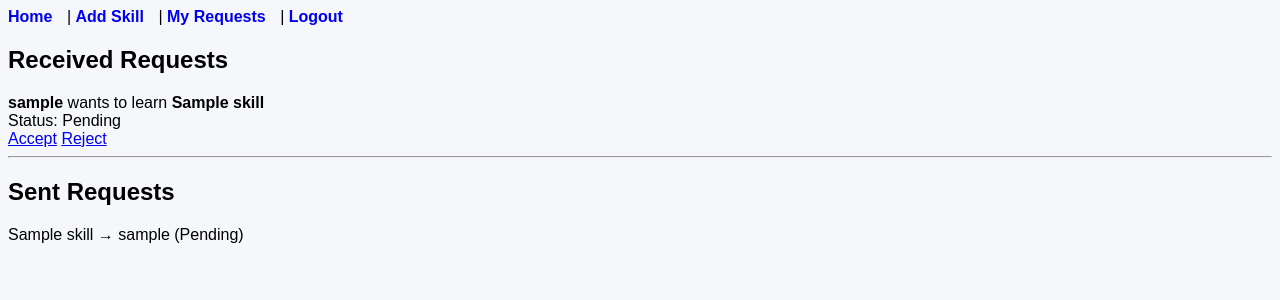
After one commit to amaanarab02/skill-exchange-platform, a Django app: page /my-requests/ in a window 1280 px wide. The commit adds this page. Shown: the top 300 px of the page. Run offline with Django 5.2, Linux system fonts and the light colour scheme; a user stored in the database is signed in; tables that the repository leaves empty hold one stand-in row (values such as "Sample post").

Commit message:
Completed exchange requests, chat, dashboard, and CSS

```diff
--- a/skill_exchange/core/models.py
+++ b/skill_exchange/core/models.py
@@ -16,7 +16,21 @@ class ExchangeRequest(models.Model):
     sender = models.ForeignKey(User, on_delete=models.CASCADE, related_name='sent_requests')
     receiver = models.ForeignKey(User, on_delete=models.CASCADE, related_name='received_requests')
     skill = models.ForeignKey(Skill, on_delete=models.CASCADE)
-    status = models.CharField(max_length=20, default='Pending')
+    status = models.CharField(
+        max_length=20,
+        choices=[
+            ('Pending', 'Pending'),
+            ('Accepted', 'Accepted'),
+            ('Rejected', 'Rejected')
+        ],
+        default='Pending'
+    )
 
     def __str__(self):
         return f"{self.sender} → {self.receiver} ({self.status})"
+
+class Message(models.Model):
+    sender = models.ForeignKey(User, on_delete=models.CASCADE, related_name='sent_messages')
+    receiver = models.ForeignKey(User, on_delete=models.CASCADE, related_name='received_messages')
+    text = models.TextField()
+    timestamp = models.DateTimeField(auto_now_add=True)
--- /dev/null
+++ b/skill_exchange/core/templates/base.html
@@ -0,0 +1,27 @@
+{% load static %}
+<!DOCTYPE html>
+<html>
+<head>
+    <title>{% block title %}Skill Exchange{% endblock %}</title>
+    <link rel="stylesheet" href="{% static 'css/style.css' %}">
+
+</head>
+<body>
+<nav class="mb-4">
+    <a href="{% url 'skill_list' %}">Home</a>
+
+    {% if user.is_authenticated %}
+        | <a href="{% url 'add_skill' %}">Add Skill</a>
+        | <a href="{% url 'my_requests' %}">My Requests</a>
+        | <a href="{% url 'logout' %}">Logout</a>
+    {% else %}
+        | <a href="{% url 'login' %}">Login</a>
+        | <a href="{% url 'register' %}">Register</a>
+    {% endif %}
+</nav>
+
+{% block content %}{% endblock %}
+
+
+</body>
+</html>
--- /dev/null
+++ b/skill_exchange/core/templates/core/my_requests.html
@@ -0,0 +1,33 @@
+{% extends "base.html" %}
+{% block title %}My Requests{% endblock %}
+
+{% block content %}
+<h2>Received Requests</h2>
+
+{% for r in received %}
+<div class="card mb-2">
+    <div class="card-body">
+        <b>{{ r.sender.username }}</b> wants to learn <b>{{ r.skill.name }}</b>
+        <br>Status: {{ r.status }}
+
+        {% if r.status == "Pending" %}
+        <div class="mt-2">
+            <a href="{% url 'update_request' r.id 'accept' %}" class="btn btn-success btn-sm">Accept</a>
+            <a href="{% url 'update_request' r.id 'reject' %}" class="btn btn-danger btn-sm">Reject</a>
+        </div>
+        {% endif %}
+    </div>
+</div>
+{% empty %}
+<p>No requests.</p>
+{% endfor %}
+
+<hr>
+
+<h2>Sent Requests</h2>
+{% for r in sent %}
+<p>{{ r.skill.name }} → {{ r.receiver.username }} ({{ r.status }})</p>
+{% empty %}
+<p>No sent requests.</p>
+{% endfor %}
+{% endblock %}
--- a/skill_exchange/core/urls.py
+++ b/skill_exchange/core/urls.py
@@ -1,9 +1,11 @@
 from django.urls import path
-from .views import skill_list, add_skill, register, send_request
+from .views import skill_list, add_skill, register, send_request,my_requests, update_request
 
 urlpatterns = [
     path('', skill_list, name='skill_list'),
     path('add/', add_skill, name='add_skill'),
     path('accounts/register/', register, name='register'),
     path('request/<int:skill_id>/', send_request, name='send_request'),
+    path('my-requests/', my_requests, name='my_requests'),
+    path('request/<int:req_id>/<str:action>/', update_request, name='update_request'),
 ]
--- a/skill_exchange/core/views.py
+++ b/skill_exchange/core/views.py
@@ -57,3 +57,52 @@ def send_request(request, skill_id):
         skill=skill
     )
     return redirect('skill_list')
+
+
+from django.contrib.auth.decorators import login_required
+from django.shortcuts import get_object_or_404
+from .models import ExchangeRequest
+
+@login_required
+def my_requests(request):
+    received = ExchangeRequest.objects.filter(receiver=request.user)
+    sent = ExchangeRequest.objects.filter(sender=request.user)
+    return render(request, 'core/my_requests.html', {
+        'received': received,
+        'sent': sent
+    })
+
+@login_required
+def update_request(request, req_id, action):
+    req = get_object_or_404(ExchangeRequest, id=req_id, receiver=request.user)
+
+    if action == 'accept':
+        req.status = 'Accepted'
+    elif action == 'reject':
+        req.status = 'Rejected'
+
+    req.save()
+    return redirect('my_requests')
+
+from .models import Message
+
+@login_required
+def chat(request, username):
+    other = get_object_or_404(User, username=username)
+    messages = Message.objects.filter(
+        sender__in=[request.user, other],
+        receiver__in=[request.user, other]
+    ).order_by('timestamp')
+
+    if request.method == 'POST':
+        Message.objects.create(
+            sender=request.user,
+            receiver=other,
+            text=request.POST['text']
+        )
+        return redirect('chat', username=other.username)
+
+    return render(request, 'core/chat.html', {
+        'messages': messages,
+        'other': other
+    })
--- /dev/null
+++ b/skill_exchange/static/css/style.css
@@ -0,0 +1,23 @@
+body {
+    background: #f5f7fa;
+    font-family: Arial, sans-serif;
+}
+
+nav a {
+    margin-right: 10px;
+    font-weight: bold;
+    text-decoration: none;
+}
+
+.card {
+    border-radius: 10px;
+}
+
+.chat-box {
+    background: white;
+    padding: 10px;
+    height: 300px;
+    overflow-y: scroll;
+    border: 1px solid #ddd;
+    margin-bottom: 10px;
+}
```
Also changed, not shown: skill_exchange/core/templates/core/base.html (deleted, +0 -22 lines), skill_exchange/core/templates/core/chat.html (added, +18 -0 lines), skill_exchange/core/templates/core/skill_list.html (+1 -19 lines), skill_exchange/core/migrations/0003_alter_exchangerequest_status_message.py (added).
